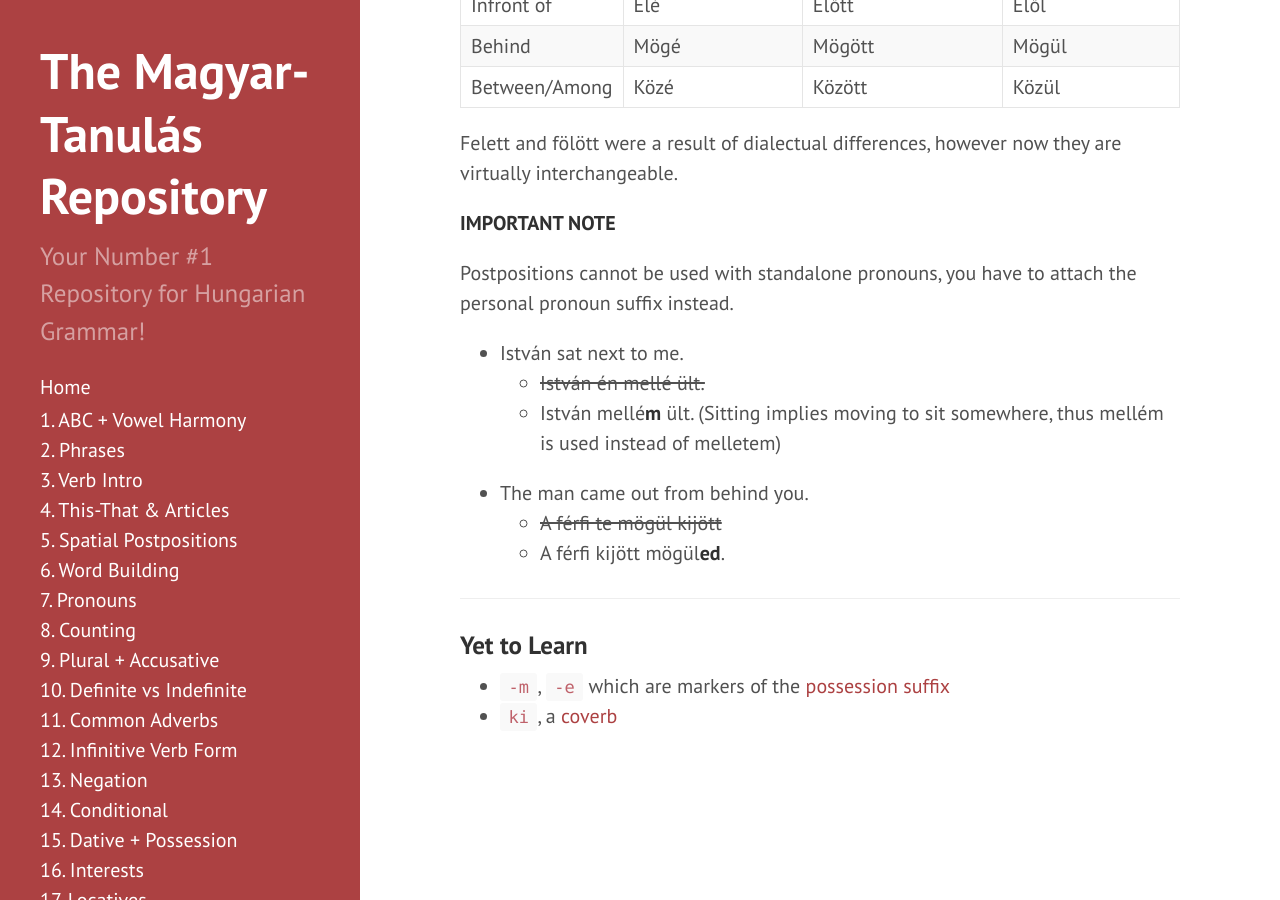
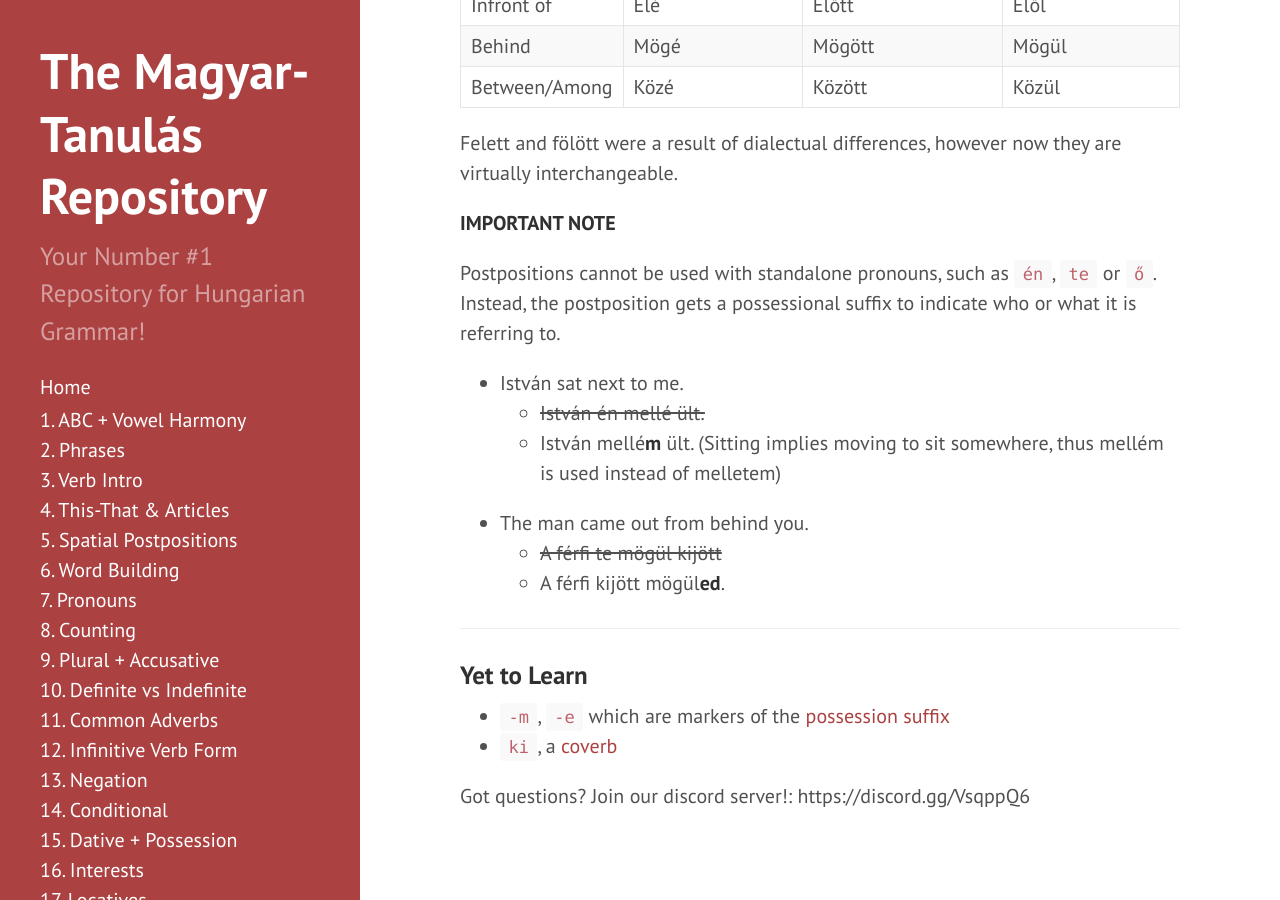
Before and after one commit to Magyartanulas/magyartanulas.github.io, a Jekyll site: the page built from postpositions.md, in a window 1280 px wide and 900 px high, scrolled down 1244 px. Built offline with Jekyll 4.4.1, drawn with Linux system fonts in a browser that asks for light colours; comment, search, counter and statistics services are not loaded.

Commit message:
Update postpositions.md

```diff
--- a/postpositions.md
+++ b/postpositions.md
@@ -37,7 +37,7 @@ Felett and fölött were a result of dialectual differences, however now they ar
 
 **IMPORTANT NOTE**
 
-Postpositions cannot be used with standalone pronouns, you have to attach the personal pronoun suffix instead.
+Postpositions cannot be used with standalone pronouns, such as `én`, `te` or `ő`. Instead, the postposition gets a possessional suffix to indicate who or what it is referring to.
 
 * István sat next to me.
   * ~~István én mellé ült.~~
@@ -53,3 +53,5 @@ Postpositions cannot be used with standalone pronouns, you have to attach the pe
 
 * `-m`, `-e` which are markers of the [possession suffix](https://magyartanulas.github.io/dative_possession/)
 * `ki`, a [coverb](https://magyartanulas.github.io/coverbs_telicity/)
+
+Got questions? Join our discord server!: https://discord.gg/VsqppQ6
```
